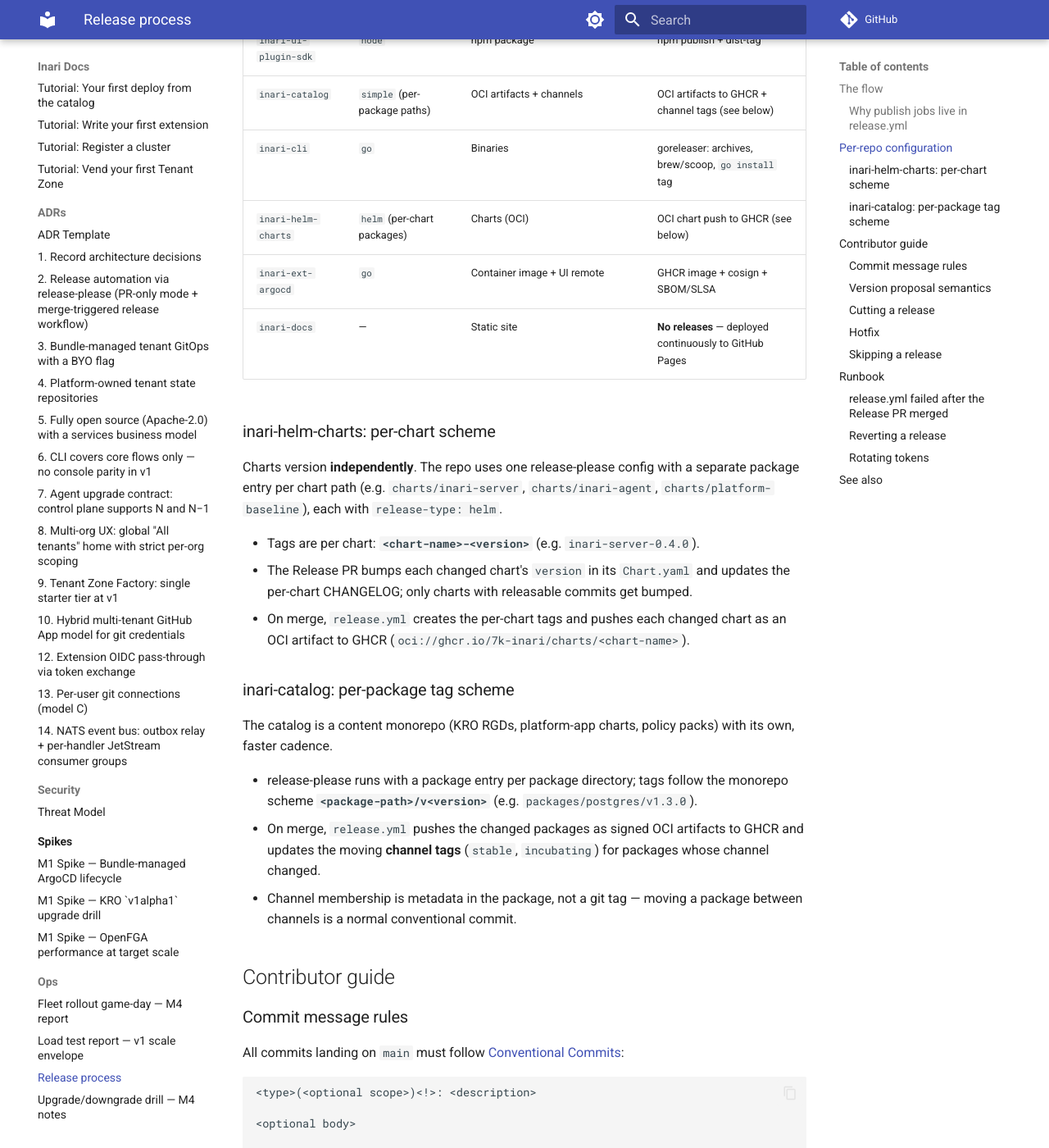
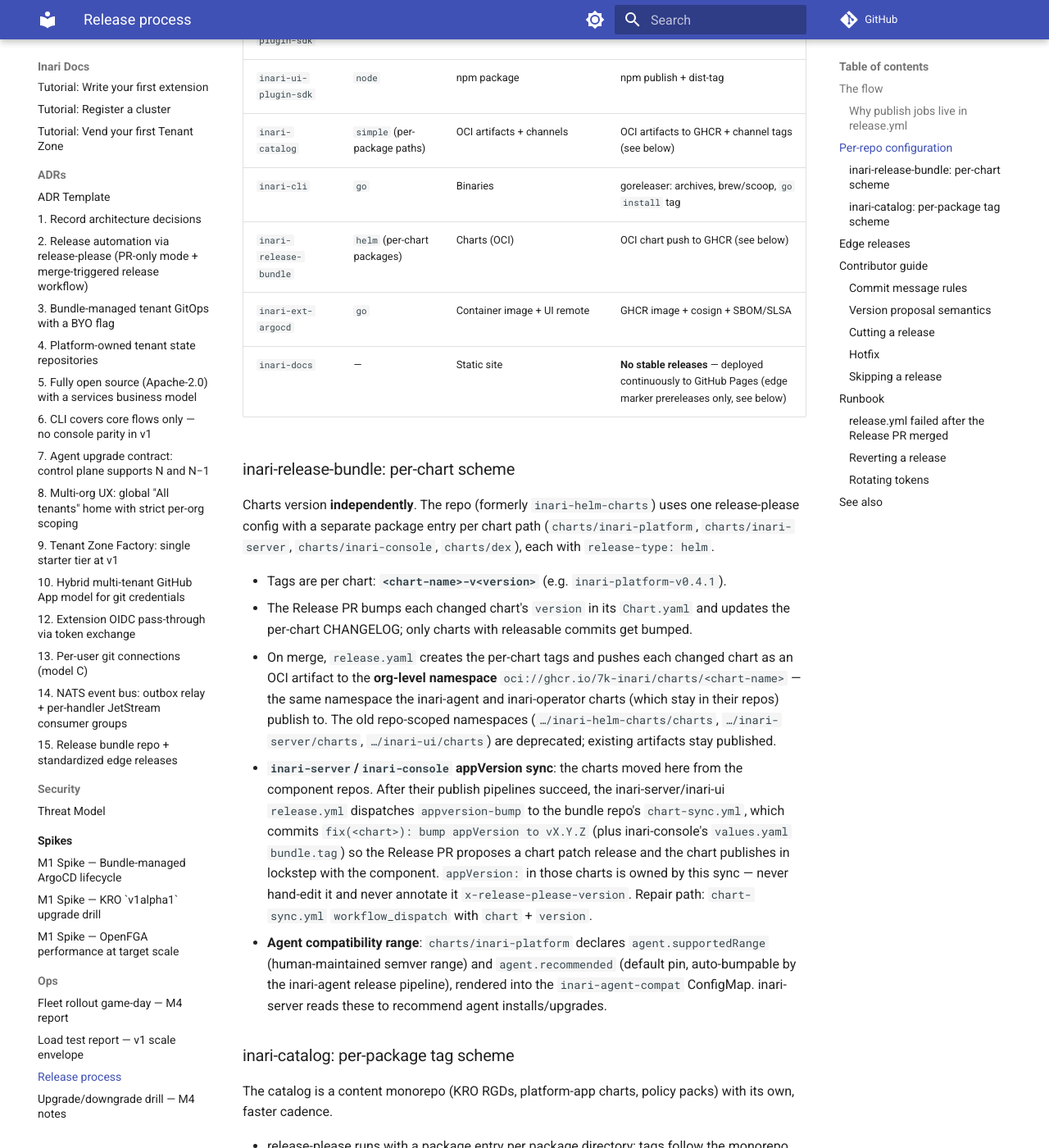
Before and after one commit to 7K-Inari/inari-docs, an MkDocs documentation site: the page built from docs/ops/release-process.md, in a window 1280 px wide and 1400 px high, scrolled down 1957 px. Shown: the whole window at 82% size. Built offline with MkDocs 1.6.1 and Material for MkDocs 9.7.7, drawn with Linux system fonts in a browser that asks for light colours; comment, search, counter and statistics services are not loaded; some of the changed text lies outside the part shown.

Commit message:
docs(release): ADR-0015 release bundle + edge releases; ops doc and repo topology updates
ADR-0015 records the inari-release-bundle rename/chart moves, the org-level
OCI namespace, appVersion dispatch parity, the agent compat range, and the
standardized edge release scheme. release-process.md gains the Edge
releases section, the rewritten bundle-repo chart scheme, and the
RELEASE_PLEASE_TOKEN rotation notes.

```diff
--- a/docs/ops/release-process.md
+++ b/docs/ops/release-process.md
@@ -2,7 +2,7 @@
 
 This page is the **documentation of record** for how releases work across every repo in the 7K-Inari org. It covers the automated flow, the per-repo configuration, what you need to do as a contributor, and runbooks for when things go wrong.
 
-The process is recorded as a decision in [ADR-0002](../adr/0002-release-automation-release-please.md).
+The process is recorded as decisions in [ADR-0002](../adr/0002-release-automation-release-please.md) (stable releases) and [ADR-0015](../adr/0015-release-bundle-and-edge-releases.md) (release bundle + edge releases).
 
 ## The flow
 
@@ -51,17 +51,19 @@
 | `inari-ui-plugin-sdk` | `node` | npm package | npm publish + dist-tag |
 | `inari-catalog` | `simple` (per-package paths) | OCI artifacts + channels | OCI artifacts to GHCR + channel tags (see below) |
 | `inari-cli` | `go` | Binaries | goreleaser: archives, brew/scoop, `go install` tag |
-| `inari-helm-charts` | `helm` (per-chart packages) | Charts (OCI) | OCI chart push to GHCR (see below) |
+| `inari-release-bundle` | `helm` (per-chart packages) | Charts (OCI) | OCI chart push to GHCR (see below) |
 | `inari-ext-argocd` | `go` | Container image + UI remote | GHCR image + cosign + SBOM/SLSA |
-| `inari-docs` | — | Static site | **No releases** — deployed continuously to GitHub Pages |
+| `inari-docs` | — | Static site | **No stable releases** — deployed continuously to GitHub Pages (edge marker prereleases only, see below) |
 
-### inari-helm-charts: per-chart scheme
+### inari-release-bundle: per-chart scheme
 
-Charts version **independently**. The repo uses one release-please config with a separate package entry per chart path (e.g. `charts/inari-server`, `charts/inari-agent`, `charts/platform-baseline`), each with `release-type: helm`.
+Charts version **independently**. The repo (formerly `inari-helm-charts`) uses one release-please config with a separate package entry per chart path (`charts/inari-platform`, `charts/inari-server`, `charts/inari-console`, `charts/dex`), each with `release-type: helm`.
 
-- Tags are per chart: **`<chart-name>-<version>`** (e.g. `inari-server-0.4.0`).
+- Tags are per chart: **`<chart-name>-v<version>`** (e.g. `inari-platform-v0.4.1`).
 - The Release PR bumps each changed chart's `version` in its `Chart.yaml` and updates the per-chart CHANGELOG; only charts with releasable commits get bumped.
-- On merge, `release.yml` creates the per-chart tags and pushes each changed chart as an OCI artifact to GHCR (`oci://ghcr.io/7k-inari/charts/<chart-name>`).
+- On merge, `release.yaml` creates the per-chart tags and pushes each changed chart as an OCI artifact to the **org-level namespace** `oci://ghcr.io/7k-inari/charts/<chart-name>` — the same namespace the inari-agent and inari-operator charts (which stay in their repos) publish to. The old repo-scoped namespaces (`…/inari-helm-charts/charts`, `…/inari-server/charts`, `…/inari-ui/charts`) are deprecated; existing artifacts stay published.
+- **`inari-server`/`inari-console` appVersion sync**: the charts moved here from the component repos. After their publish pipelines succeed, the inari-server/inari-ui `release.yml` dispatches `appversion-bump` to the bundle repo's `chart-sync.yml`, which commits `fix(<chart>): bump appVersion to vX.Y.Z` (plus inari-console's `values.yaml` `bundle.tag`) so the Release PR proposes a chart patch release and the chart publishes in lockstep with the component. `appVersion:` in those charts is owned by this sync — never hand-edit it and never annotate it `x-release-please-version`. Repair path: `chart-sync.yml` `workflow_dispatch` with `chart` + `version`.
+- **Agent compatibility range**: `charts/inari-platform` declares `agent.supportedRange` (human-maintained semver range) and `agent.recommended` (default pin, auto-bumpable by the inari-agent release pipeline), rendered into the `inari-agent-compat` ConfigMap. inari-server reads these to recommend agent installs/upgrades.
 
 ### inari-catalog: per-package tag scheme
 
@@ -70,6 +72,37 @@
 - release-please runs with a package entry per package directory; tags follow the monorepo scheme **`<package-path>/v<version>`** (e.g. `packages/postgres/v1.3.0`).
 - On merge, `release.yml` pushes the changed packages as signed OCI artifacts to GHCR and updates the moving **channel tags** (`stable`, `incubating`) for packages whose channel changed.
 - Channel membership is metadata in the package, not a git tag — moving a package between channels is a normal conventional commit.
+
+## Edge releases
+
+Every inari repo except `7k-app-of-apps` cuts an **edge release on every merge to `main`** (workflow: `.github/workflows/edge.yml`; skipped when the push is itself a release merge, which the stable pipeline covers). Edge releases make every merge deployable and referenceable without waiting for the human-gated stable release.
+
+- **Version scheme**: `<pending-version>-edge.<shortsha>` (e.g. `3.1.0-edge.a1b2c3d`), where the pending version comes from the open Release PR's bumped manifest — resolved by `scripts/resolve-edge-version.sh` (identical copy in every repo; fallback: manifest or latest stable tag + patch; unversioned repos start at `0.1.0`).
+- **Outputs**: a GitHub **prerelease** (never a full release, so "latest release" pointers and release-please's last-release detection stay on stable releases) plus the commit's artifacts tagged with the same semver-edge tag. Moving `:edge` artifact tags are kept as well.
+- **Prereleases are never stable**: do not pin edge tags in production gitops; they are for e2e, dogfooding, and contract sync between releases.
+
+Per-repo edge artifacts:
+
+| Repo | Edge artifacts (in addition to the prerelease) |
+| --- | --- |
+| `inari-server` | Image `:<pending>-edge.<sha>` (+ `:edge`, `:edge-<sha>`); OpenAPI spec OCI `:<pending>-edge.<sha>` (cosign-signed) |
+| `inari-ui` | Bundle OCI `inari-ui-bundle:<pending>-edge.<sha>` (+ `:edge`) |
+| `inari-agent` | Image `:<pending>-edge.<sha>` (+ `:edge`, `:edge-<sha>`) |
+| `inari-operator` | Image `:<pending>-edge.<sha>`; both charts pushed at their pending edge versions |
+| `inari-ext-argocd` | Backend image `:<pending>-edge.<sha>`; backend + UI (`ui-v…`) prereleases, UI remote assets attached |
+| `inari-api` | npm `@7k-inari/api-client@<pending>-edge.<sha>` (dist-tag `edge`); prerelease tag doubles as Go module ref |
+| `inari-ui-plugin-sdk` | npm `@<pending>-edge.<sha>` (dist-tag `edge`) |
+| `inari-plugin-sdk` | Prerelease tag only (Go module ref) |
+| `inari-cli` | goreleaser snapshot archives attached to the prerelease |
+| `inari-catalog` | Each package pushed as `<pending>-edge.<sha>` OCI (cosign-signed, **no channel tags**); one consolidated `edge-<sha>` prerelease |
+| `inari-release-bundle` | Each chart pushed as `<pending>-edge.<sha>` to `oci://ghcr.io/7k-inari/charts`; per-chart prereleases |
+| `inari-docs` | Prerelease marker tag only (site deploys continuously) |
+
+**Operational notes:**
+
+- npm OIDC trusted publishers are bound to the workflow *filename* — each repo's `edge.yml` must be registered as a trusted publisher on npmjs.com alongside `release.yml`.
+- The edge version script is a deliberate identical copy in 12 repos — when changing it, change the canonical copy in `inari-release-bundle` (`scripts/resolve-edge-version.sh`, with tests in `scripts/tests/`) and sync it everywhere.
+- Edge prerelease tags must never be picked up as stable: release-please manifest mode reads versions from the manifest and edge releases are marked prerelease. The scheme was canaried on `inari-ui-plugin-sdk`; if a repo's release-please ever mis-detects an edge tag as the last stable release, switch that repo to non-`v`-prefixed edge tags (`edge/X.Y.Z-sha`).
 
 ## Contributor guide
 
@@ -143,7 +176,8 @@
 ### Rotating tokens
 
 - Publish jobs use the workflow's `GITHUB_TOKEN` for GHCR, tags, and releases — no rotation needed beyond the repo's `permissions:` blocks.
-- Any repo that needs a PAT or GitHub App token (e.g. cross-repo pushes) stores it as an **org or repo Actions secret** (see the repo's `release.yml` `secrets:` references for exact names).
+- Cross-repo work uses `RELEASE_PLEASE_TOKEN` (GitHub App or PAT): inari-server/inari-ui dispatch `appversion-bump` to `inari-release-bundle` with it, and the bundle repo's `chart-sync.yml` pushes with it (a `GITHUB_TOKEN` push would not re-trigger release-please). It needs `contents:write` + `actions:write` on `inari-release-bundle`. Rotating it means updating the secret in every repo that references it.
+- Any other repo that needs a PAT or GitHub App token (e.g. cross-repo pushes) stores it as an **org or repo Actions secret** (see the repo's `release.yml` `secrets:` references for exact names).
 - Rotation: generate the new token with the same scopes → update the secret value in GitHub → re-run the most recent failed `release.yml` job to confirm → revoke the old token.
 - After rotating, check the next scheduled workflow run (if any) — secret updates do not retroactively fix queued runs.
 
```
Also changed, not shown: docs/adr/0015-release-bundle-and-edge-releases.md (added, +36 -0 lines), docs/architecture/inari-platform-plan.md (+3 -3 lines).
